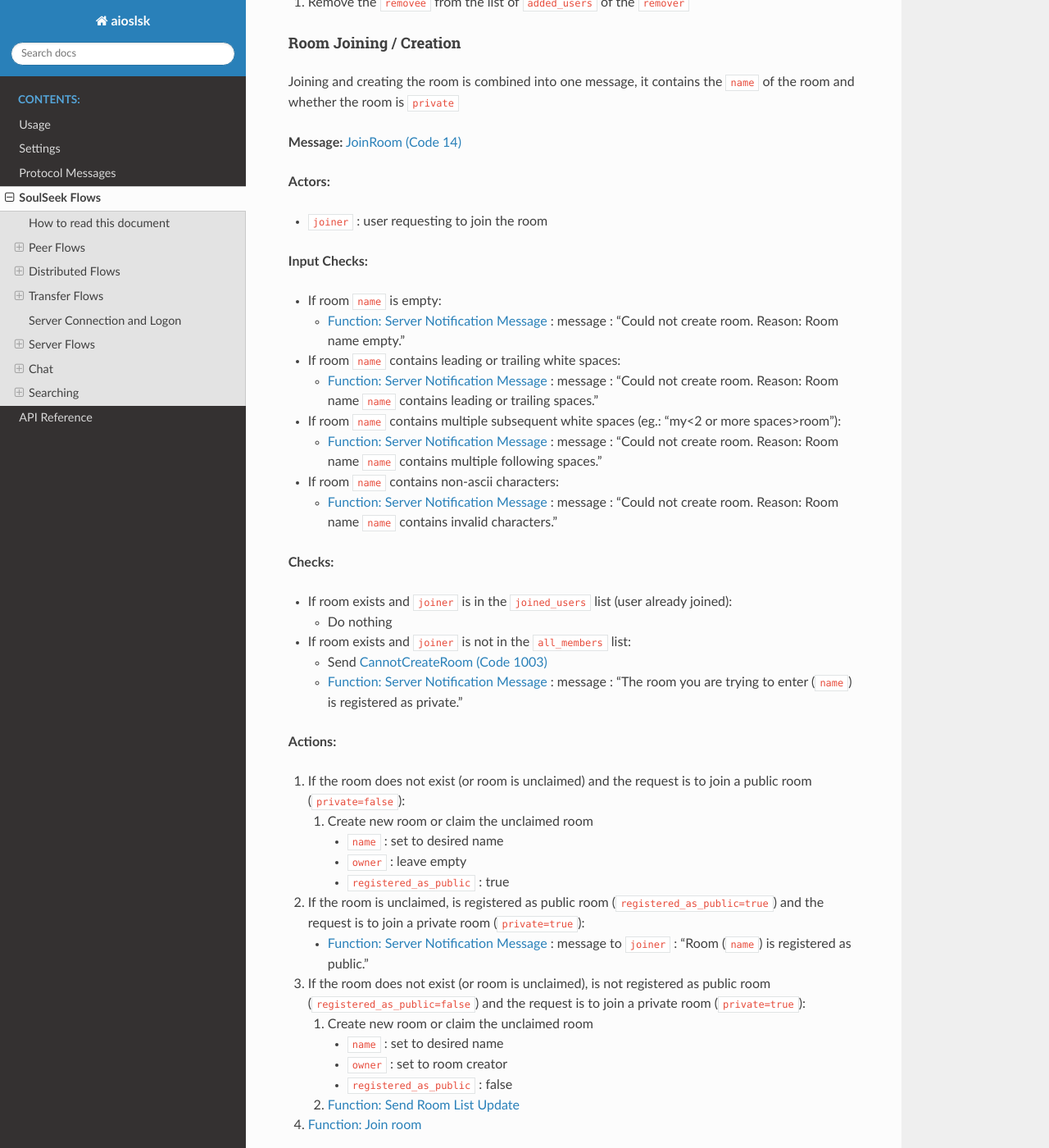
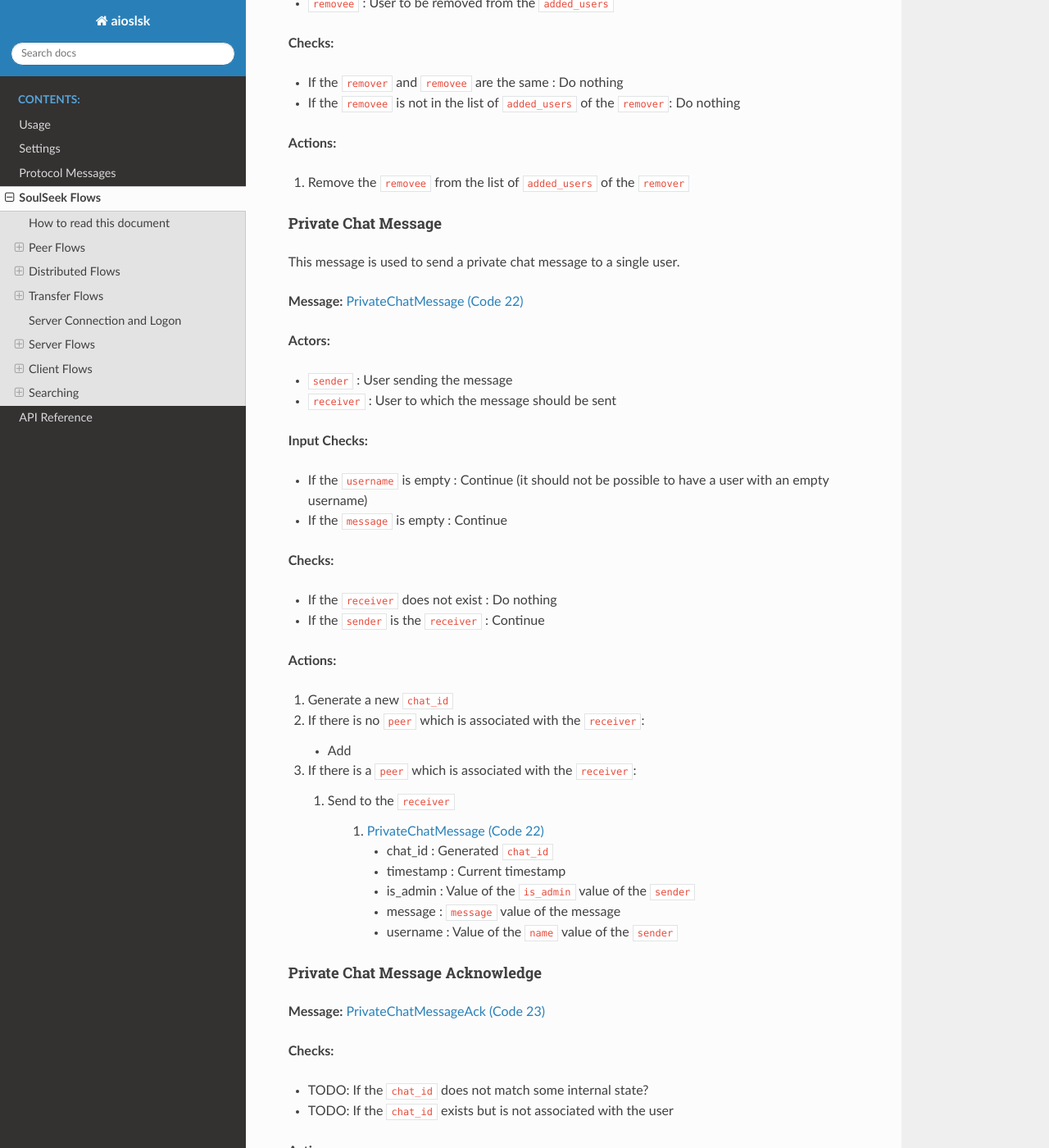
Before and after one commit to JurgenR/aioslsk, a Sphinx documentation site: the page built from docs/source/SOULSEEK.rst, in a window 1280 px wide and 1400 px high, scrolled down 19396 px. Shown: the whole window at 82% size. Built offline with Sphinx 7.4.7 and the Read the Docs theme 2.0.0, drawn with Linux system fonts in a browser that asks for light colours; some of the changed text lies outside the part shown.

Commit message:
docs: draft for private message flows

```diff
--- a/docs/source/SOULSEEK.rst
+++ b/docs/source/SOULSEEK.rst
@@ -432,12 +432,22 @@ Structures
 | ip_address | string | 0.0.0.0   | IP address that the peer is connecting from     |
 +------------+--------+-----------+-------------------------------------------------+
 
-
-**User structure**
+**QueuedPrivateMessage structure**
+
++------------+--------+-----------+-------------------------------------------------+
+|   Field    |  Type  |  Default  |                   Description                   |
++============+========+===========+=================================================+
+| username   | string | <not set> | Username of the sender of the private message   |
++------------+--------+-----------+-------------------------------------------------+
+| message    | string | 0.0.0.0   | Message that was sent                           |
++------------+--------+-----------+-------------------------------------------------+
+
+
+**UserStatus enumeration**
+
+List of possible user statuses
 
 .. _structure-user-status:
-
-List of possible user statuses:
 
 +---------+-------+
 | Status  | Value |
@@ -449,6 +459,7 @@ List of possible user statuses:
 | ONLINE  | 2     |
 +---------+-------+
 
+**User structure**
 
 .. _structure-user:
 
@@ -895,6 +906,79 @@ Remove A User
 1. Remove the ``removee`` from the list of ``added_users`` of the ``remover``
 
 
+Private Chat Message
+~~~~~~~~~~~~~~~~~~~~
+
+This message is used to send a private chat message to a single user.
+
+**Message:** :ref:`PrivateChatMessage`
+
+**Actors:**
+
+* ``sender`` : User sending the message
+* ``receiver`` : User to which the message should be sent
+
+**Input Checks:**
+
+* If the ``username`` is empty : Continue (it should not be possible to have a user with an empty username)
+* If the ``message`` is empty : Continue
+
+**Checks:**
+
+* If the ``receiver`` does not exist : Do nothing
+* If the ``sender`` is the ``receiver`` : Continue
+
+**Actions:**
+
+1. Generate a new ``chat_id``
+2. If there is no ``peer`` which is associated with the ``receiver``:
+
+   * Add
+
+3. If there is a ``peer`` which is associated with the ``receiver``:
+
+   1. Send to the ``receiver``
+
+       1. :ref:`PrivateChatMessage`
+
+          * chat_id : Generated ``chat_id``
+          * timestamp : Current timestamp
+          * is_admin : Value of the ``is_admin`` value of the ``sender``
+          * message : ``message`` value of the message
+          * username : Value of the ``name`` value of the ``sender``
+
+
+Private Chat Message Acknowledge
+~~~~~~~~~~~~~~~~~~~~~~~~~~~~~~~~
+
+**Message:** :ref:`PrivateChatMessageAck`
+
+**Checks:**
+
+* TODO: If the ``chat_id`` does not match some internal state?
+* TODO: If the ``chat_id`` exists but is not associated with the user
+
+**Actions:**
+
+
+Private Chat Message Multiple Users
+~~~~~~~~~~~~~~~~~~~~~~~~~~~~~~~~~~~
+
+**Message:** :ref:`PrivateChatMessageUsers`
+
+**Input Checks:**
+
+* TODO: If the ``message`` is empty
+* TODO: If the list of ``usernames`` is empty
+
+**Checks:**
+
+* TODO: If one of the ``usernames`` does not exist
+
+**Actions:**
+
+
+
 Room Joining / Creation
 ~~~~~~~~~~~~~~~~~~~~~~~
 
@@ -1980,8 +2064,11 @@ The server will send private chat messages to report errors and information back
    1. :ref:`PrivateChatMessageAck` (chat_id = ``<chat_id from received message>``)
 
 
-Chat
-====
+
+Client Flows
+============
+
+This section describes some of the flows from the client point of view. Specifically it focuses on the interactions between the client and the server
 
 Private Chat Message
 --------------------
@@ -2004,6 +2091,13 @@ Private Chat Message
 3. ``receiver`` to server:
 
    1. :ref:`PrivateChatMessageAck` (chat_id = ``<chat_id from received message>``)
+
+
+.. note::
+
+   Some unresolved questions are:
+
+   * Is a message still delivered after the sender is removed?
 
 
 .. _room-list:
```
Also changed, not shown: 2 other files.
